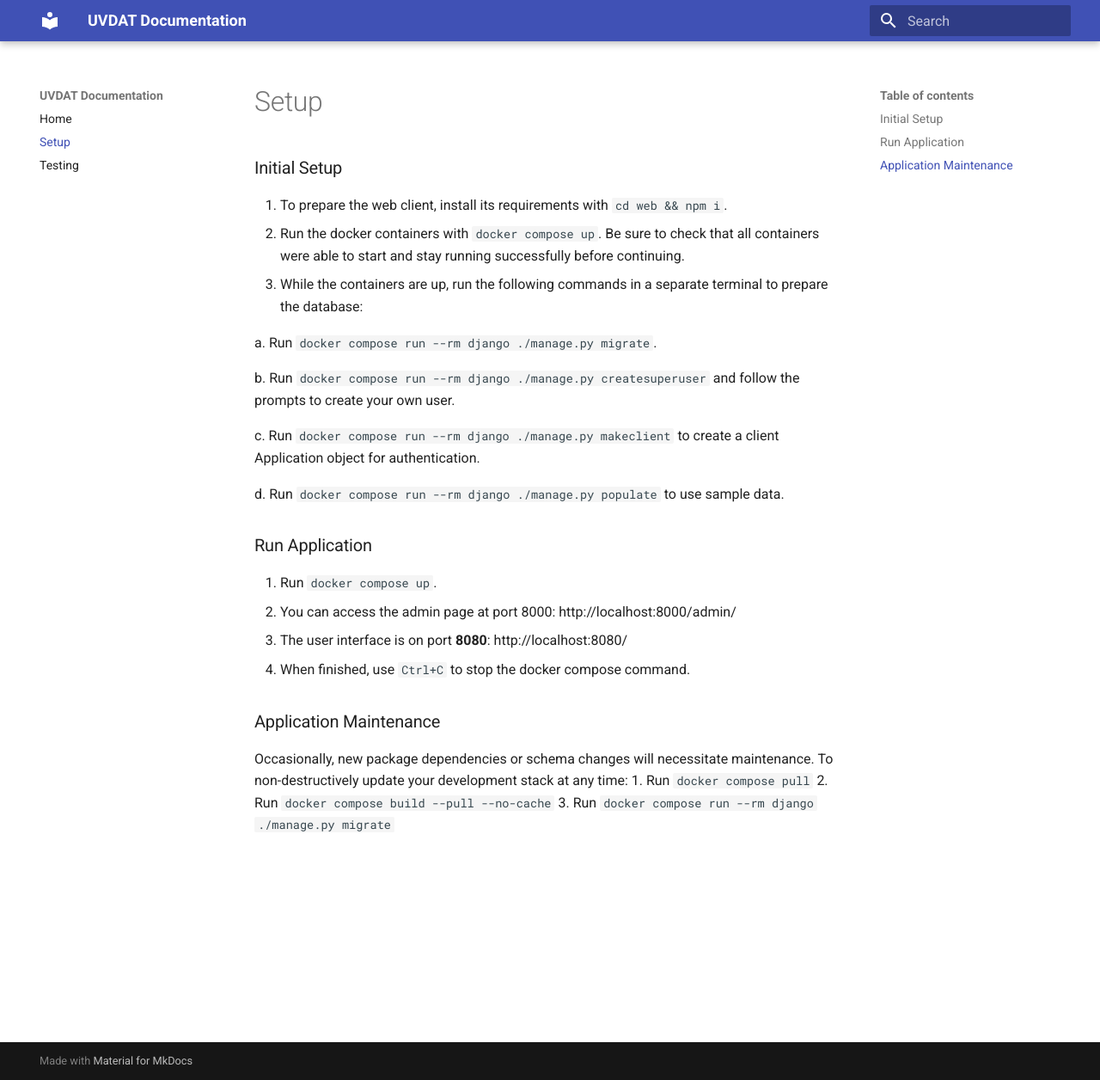
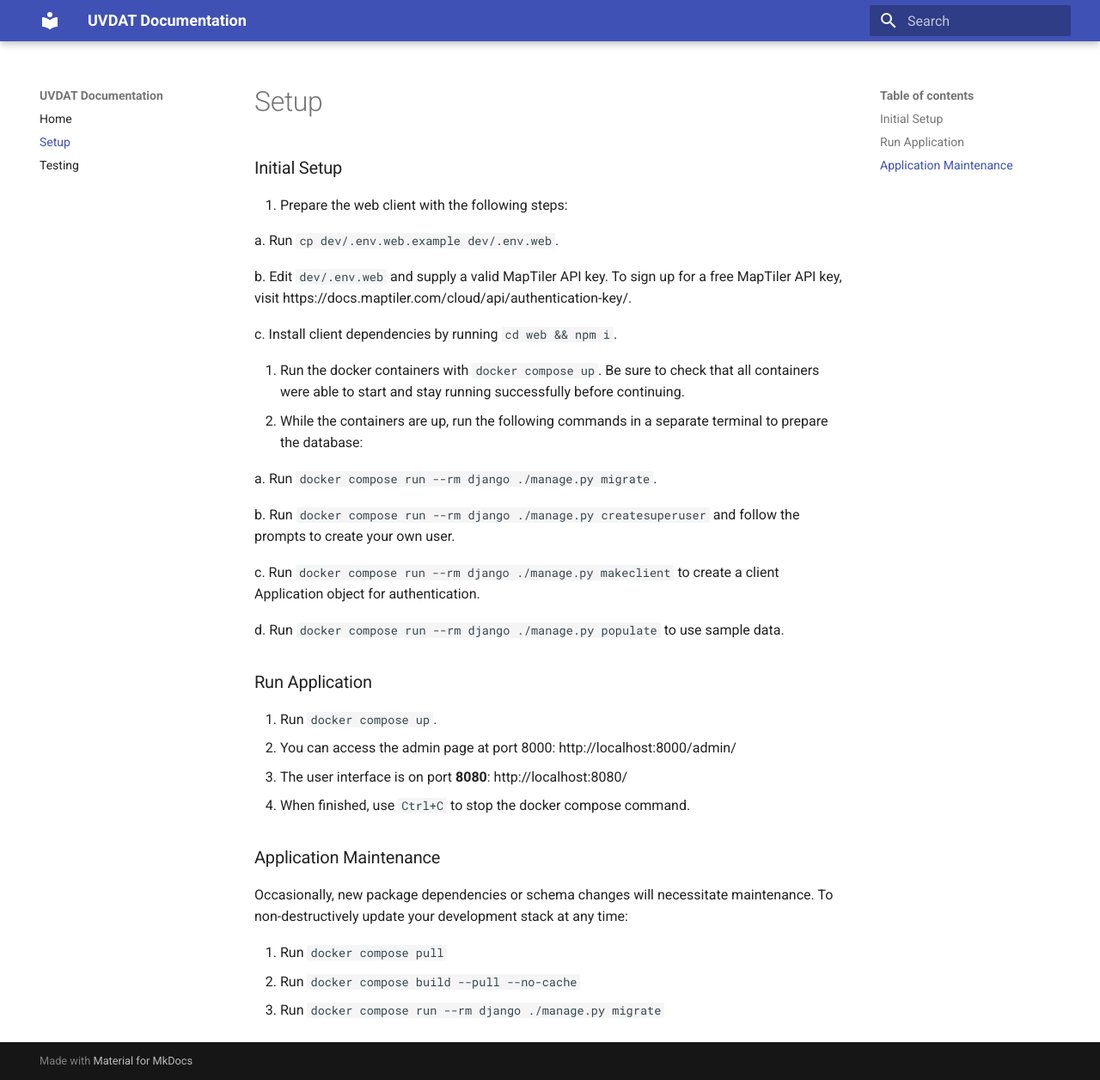
Before and after one commit to OpenGeoscience/uvdat, an MkDocs documentation site: the page built from docs/setup.md, in a window 1280 px wide and 1256 px high. Shown: the whole window at 86% size. Built offline with MkDocs 1.6.1 and Material for MkDocs 9.7.7, drawn with Linux system fonts in a browser that asks for light colours.

Commit message:
docs: Provide `dev/.env.web.example` file and instructions for supplying a MapTiler API key

```diff
--- a/docs/setup.md
+++ b/docs/setup.md
@@ -1,27 +1,37 @@
 ### Initial Setup
-1. To prepare the web client, install its requirements with `cd web && npm i`.
+
+1. Prepare the web client with the following steps:
+
+   a. Run `cp dev/.env.web.example dev/.env.web`.
+
+   b. Edit `dev/.env.web` and supply a valid MapTiler API key. To sign up for a free MapTiler API key, visit https://docs.maptiler.com/cloud/api/authentication-key/.
+
+   c. Install client dependencies by running `cd web && npm i`.
+
 2. Run the docker containers with `docker compose up`. Be sure to check that all containers were able to start and stay running successfully before continuing.
 3. While the containers are up, run the following commands in a separate terminal to prepare the database:
 
    a. Run `docker compose run --rm django ./manage.py migrate`.
 
    b. Run `docker compose run --rm django ./manage.py createsuperuser`
-     and follow the prompts to create your own user.
+   and follow the prompts to create your own user.
 
    c. Run `docker compose run --rm django ./manage.py makeclient` to create a client Application object for authentication.
 
    d. Run `docker compose run --rm django ./manage.py populate` to use sample data.
 
+### Run Application
 
-### Run Application
 1. Run `docker compose up`.
 2. You can access the admin page at port 8000: http://localhost:8000/admin/
 3. The user interface is on port **8080**: http://localhost:8080/
 4. When finished, use `Ctrl+C` to stop the docker compose command.
 
 ### Application Maintenance
+
 Occasionally, new package dependencies or schema changes will necessitate
 maintenance. To non-destructively update your development stack at any time:
+
 1. Run `docker compose pull`
 2. Run `docker compose build --pull --no-cache`
 3. Run `docker compose run --rm django ./manage.py migrate`
```
Also changed, not shown: 1 other file.
